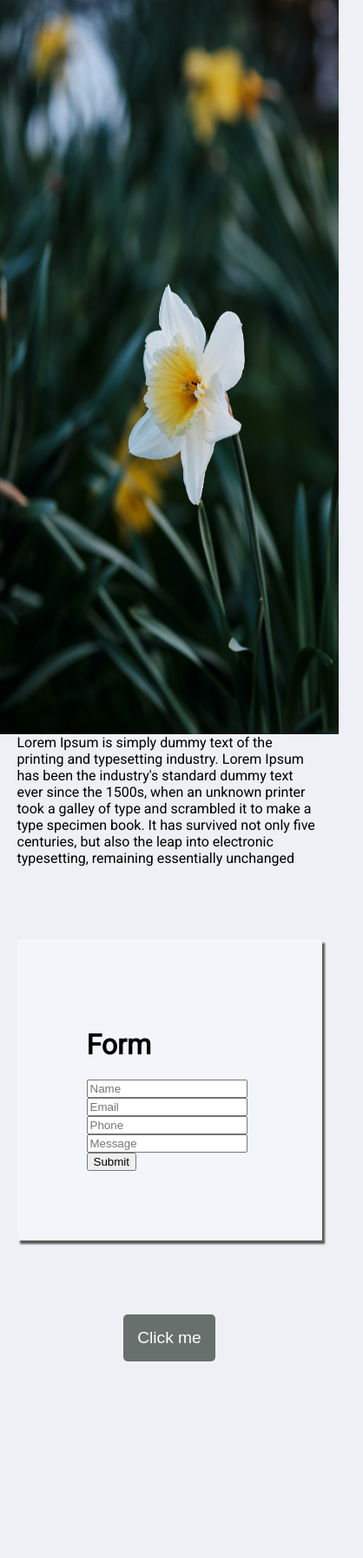
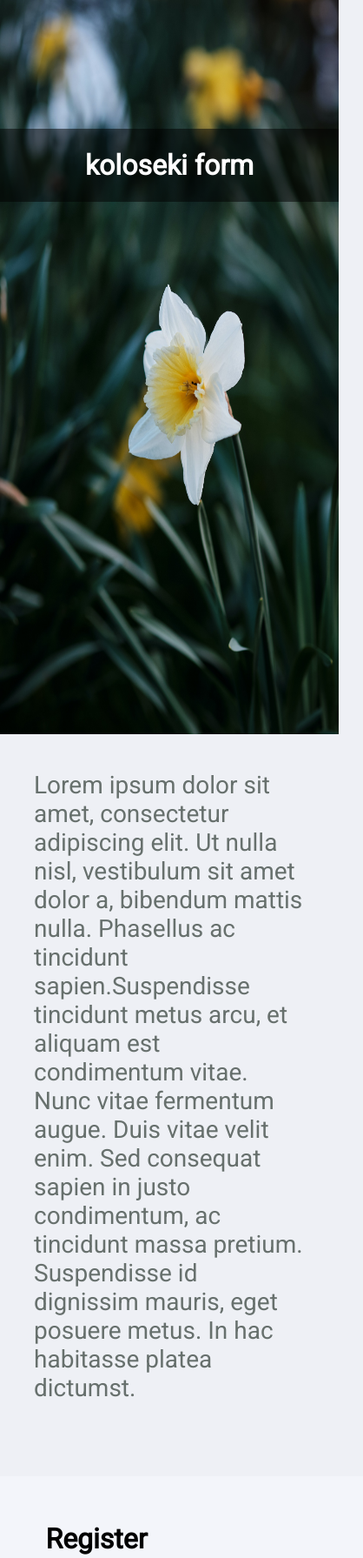
Before and after one commit to koloseki/sign_up_form, a plain HTML site: page index.html in a window 390 px wide. Shown: the top 1791 px of the page at 87% size, 418 px wide, since content can reach past the window. Before the commit the page ends 1565 px from the top, so only its background shows below. Drawn offline with Linux system fonts and the light colour scheme.

Commit message:
Modifed HTML & CSS now website doesn't look that bad working on mobile phones

```diff
--- a/index.html
+++ b/index.html
@@ -12,25 +12,48 @@
     </style>
 </head>
 <body>
-  <img src="img/flower.jpg" >
+<div class="left">
 
+    <h1 class="photo_text">koloseki form</h1>
 
-  <div class="container">
-    <div>Lorem Ipsum is simply dummy text of the printing and typesetting industry. Lorem Ipsum has been the industry's standard dummy text ever since the 1500s, when an unknown printer took a galley of type and scrambled it to make a type specimen book. It has survived not only five centuries, but also the leap into electronic typesetting, remaining essentially unchanged</div>
+  <img src="img/flower.jpg" alt="flower on the green background" >
+</div>
+
+  <div class="right">
+    <div class="dummy_text">Lorem ipsum dolor sit amet, consectetur adipiscing elit. Ut nulla nisl, vestibulum sit amet dolor a, bibendum mattis nulla. Phasellus ac tincidunt sapien.Suspendisse tincidunt metus arcu, et aliquam est condimentum vitae. Nunc vitae fermentum augue. Duis vitae velit enim. Sed consequat sapien in justo condimentum, ac tincidunt massa pretium. Suspendisse id dignissim mauris, eget posuere metus. In hac habitasse platea dictumst.</div>
 
 
     <div class="form">
-        <h1>Form</h1>
-        <form>
-            <input type="text" placeholder="Name">
-            <input type="text" placeholder="Email">
-            <input type="text" placeholder="Phone">
-            <input type="text" placeholder="Message">
-            <button>Submit</button>
+        <h1>Register</h1>
+        <form id="myform">
+            <div class="formFolder">
+                <label for="name">First Name</label>
+                <input type="text" id="name" placeholder="First Name" required>
+
+                <label>Phone Number</label>
+                <input type="tel" pattern="[0-9]{3}[0-9]{3}[0-9]{3}" MAXLENGTH="9" placeholder="(+48) 123456789">
+
+
+
+                <label>Password</label>
+                <input type="password" MINLENGTH="4" placeholder="Password">
+            </div>
+
+            <div class="formFolder">
+                <label>Last Name</label>
+                <input type="text" placeholder="Last Name" required>
+
+                <label>E-mail</label>
+                <input type="email" placeholder="example@som.com">
+
+                <label>Confirm Password</label>
+                <input type="password" placeholder="Confirm Password">
+            </div>
         </form>
     </div>
 
-      <button id="greenButton" >Click me</button>
+      <input type="submit" form="myform" value="Create Account" id="greenButton"/>
+
   </div>
 
 </body>
--- a/style.css
+++ b/style.css
@@ -2,12 +2,33 @@ body{
     background-color: #eef0f5;
     margin: 0;
     padding: 0;
-    overflow: hidden;
+
     display: flex;
     font-family: 'Roboto', sans-serif;
 }
 
-.container{
+.left{
+    width:auto;
+    display: flex;
+    flex-direction: column;
+    align-items: center;
+    justify-content: center;
+}
+
+.photo_text{
+    display: flex;
+    align-items: center;
+    justify-content: center;
+    position: absolute;
+    top: 15%;
+    color: white;
+    background: rgba(0, 0, 0, 0.5);
+    overflow: hidden;
+    height: 10vh;
+    width:24%;
+}
+
+.right{
     display: flex;
     flex-direction: column;
     align-items: center;
@@ -17,14 +38,41 @@ body{
     padding-right: 5vw;
 }
 
+.dummy_text{
+    font-size: 1.75rem;
+    font-weight: 500;
+    color: #67706d;
+    padding-left: 5vw;
+    padding-right: 5vw;
+    padding-top: 5vh;
+}
+
 .form{
-    padding: 5rem;
+    display: flex;
+    flex-direction: column;
+    padding: 2rem 5rem 5rem 5rem;
+    gap: 2REM;
     background-color: #f3f5fa;
     box-shadow: #575757 3px 4px 2px;
 }
 
+#myform{
+    display: flex;
+    gap: 2vw;
+}
+
+.formFolder{
+    display: flex;
+    flex-direction: column;
+    gap: 1rem;
+}
+
+
+
+
 img {
     height: 100vh;
+    max-width: 100vw;
 }
 
 #greenButton{
@@ -36,12 +84,68 @@ img {
     font-size: 1.2rem;
     font-weight: 500;
     cursor: pointer;
+    width: 10vw;
+}
+
+#greenButton:hover{
+    background-color: #4a4e4c;
+}
+
+input{
+    border: none;
+    border-bottom: 1px solid #67706d;
+    padding: 1rem;
+    font-size: 1.2rem;
+    font-weight: 500;
+    color: #7f837f;
+    width: 10vw;
+}
+
+input:hover{
+    background-color: #67706d;
+    color: #bbbbbb;
+}
+input:focus{
+    background-color: #4a4e4c;
+    color: #bbbbbb;
+    border: none;
 }
 
 
-@media (max-width: 1250px){
+
+
+
+
+
+@media (max-width: 1500px){
     body{
         flex-direction: column;
         overflow: auto;
     }
+
+    img {
+        max-height: 100vh;
+        width: 100vw;
+    }
+
+    .photo_text{
+        width: 100vw;
+    }
+
+    label,input{
+        display:flex;
+        flex-direction:column;
+    }
+
+    #greenButton{
+        width: 45vw;
+    }
+    input{
+        width: 30vh;
+    }
+
+    #myform{
+        flex-direction: column;
+    }
+
 }
```
Also changed, not shown: img/icons8-github.svg (added).
